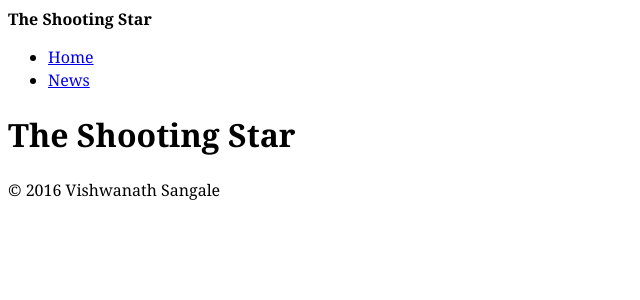
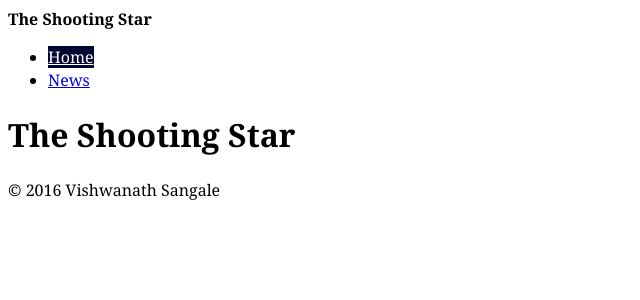
Before and after one commit to vishsangale/vishsangale.github.io, a Jekyll site: the page built from index.html, in a window 1280 px wide. Shown: the top 300 px of the page, without its empty margins (0-640 px from the left). Built offline with Jekyll 4.4.1, drawn with Linux system fonts in a browser that asks for light colours.

Commit message:
Adding highlight tab

```diff
--- a/_includes/nav.html
+++ b/_includes/nav.html
@@ -1,6 +1,6 @@
 	<nav>
 		<ul>
-			<li><a href="index.html">Home</a>	</li>
+			<li><a href="/" class="current">Home</a></li>
 			<li><a href="news.html">News</a></li>
 		</ul>
 	</nav>
--- a/css/common.css
+++ b/css/common.css
@@ -3,3 +3,8 @@ html {
 	padding: 0;
 	font: normal 100%/1.4 Georgia,serif;
 }
+
+.current {
+	background-color: #000531;
+	color: #fff;
+}
```
